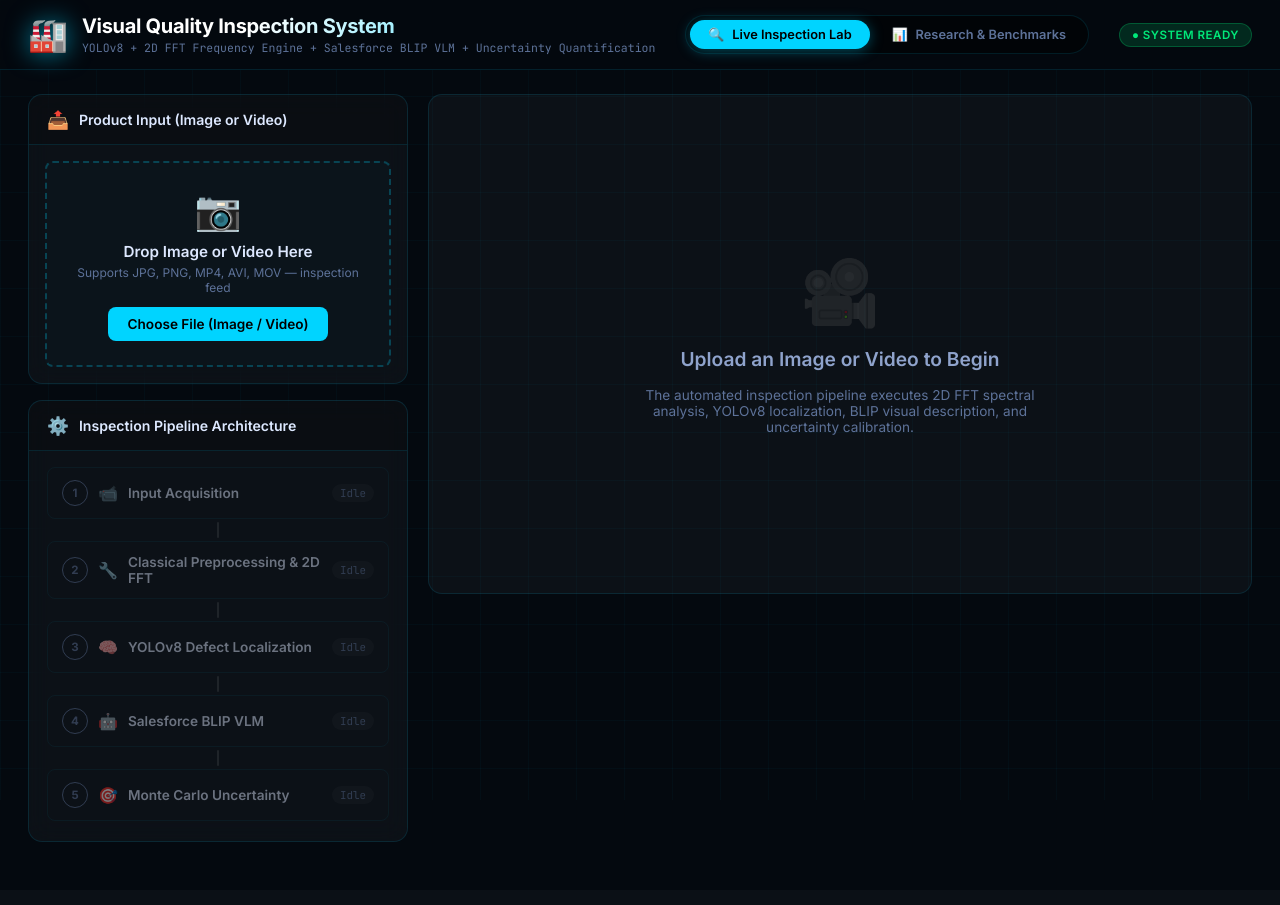
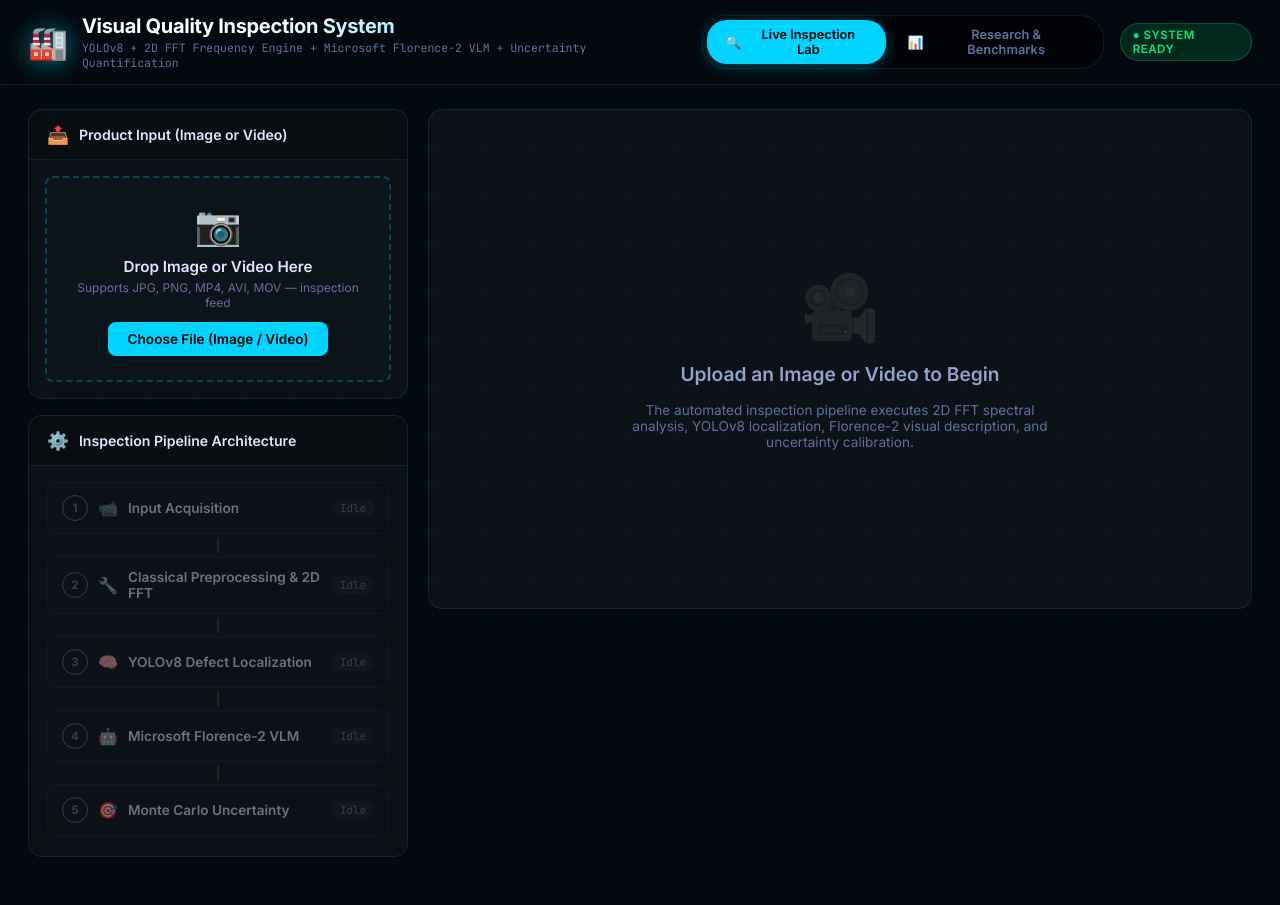
Before and after one commit to lakshya2505/visual-quality-inspection, a Flask app: page / in a window 1280 px wide. Before the commit the page ends 842 px from the top, so only its background shows below. Run offline with Flask 3, Linux system fonts and the light colour scheme.

Commit message:
Update frontend UI labels to Microsoft Florence-2 VLM across all tabs, badges, and progress indicators

```diff
--- a/templates/index.html
+++ b/templates/index.html
@@ -3,8 +3,8 @@
 <head>
   <meta charset="UTF-8">
   <meta name="viewport" content="width=device-width, initial-scale=1.0">
-  <title>Visual Quality Inspection System | YOLOv8 + BLIP + 2D FFT</title>
-  <meta name="description" content="Automated industrial defect detection using YOLOv8, 2D FFT Frequency Analysis, and BLIP Vision-Language Model with Uncertainty Quantification">
+  <title>Visual Quality Inspection System | YOLOv8 + Florence-2 VLM + 2D FFT</title>
+  <meta name="description" content="Automated industrial defect detection using YOLOv8, 2D FFT Frequency Analysis, and Microsoft Florence-2 Vision-Language Model with Uncertainty Quantification">
   <link rel="preconnect" href="https://fonts.googleapis.com">
   <link href="https://fonts.googleapis.com/css2?family=Inter:wght@300;400;500;600;700;800&family=JetBrains+Mono:wght@400;500;600&display=swap" rel="stylesheet">
 
@@ -798,7 +798,7 @@
       <span class="logo-icon">🏭</span>
       <div>
         <h1>Visual Quality Inspection System</h1>
-        <p>YOLOv8 + 2D FFT Frequency Engine + Salesforce BLIP VLM + Uncertainty Quantification</p>
+        <p>YOLOv8 + 2D FFT Frequency Engine + Microsoft Florence-2 VLM + Uncertainty Quantification</p>
       </div>
     </div>
 
@@ -905,12 +905,12 @@
               <div class="step-header">
                 <div class="step-num" id="sn-4">4</div>
                 <span class="step-icon">🤖</span>
-                <span class="step-name">Salesforce BLIP VLM</span>
+                <span class="step-name">Microsoft Florence-2 VLM</span>
                 <div class="spinner"></div>
                 <span class="step-status-badge" id="ss-4">Idle</span>
               </div>
               <div class="step-progress-bar"><div class="step-progress-inner"></div></div>
-              <div class="step-detail">Visual diagnostic description & severity assessment via vision-language transformer.</div>
+              <div class="step-detail">Visual diagnostic description & severity assessment via vision-language foundation transformer.</div>
             </div>
             <div class="step-connector"><div class="step-connector-line" id="conn-4"></div></div>
 
@@ -936,13 +936,13 @@
         <div class="placeholder" id="placeholder">
           <div class="placeholder-icon">🎥</div>
           <h2>Upload an Image or Video to Begin</h2>
-          <p>The automated inspection pipeline executes 2D FFT spectral analysis, YOLOv8 localization, BLIP visual description, and uncertainty calibration.</p>
+          <p>The automated inspection pipeline executes 2D FFT spectral analysis, YOLOv8 localization, Florence-2 visual description, and uncertainty calibration.</p>
         </div>
 
         <div class="loading-overlay" id="loading-overlay">
           <div class="loading-spinner-big"></div>
           <div class="loading-text" id="loading-text">Running Inspection Pipeline...</div>
-          <div class="loading-sub">Executing 2D FFT, YOLOv8 localization & BLIP uncertainty quantification...</div>
+          <div class="loading-sub">Executing 2D FFT, YOLOv8 localization & Florence-2 VLM analysis...</div>
         </div>
 
         <div class="results-wrapper hidden" id="results-wrapper">
@@ -1082,7 +1082,7 @@
             <span class="badge badge-cyan">Benchmark Data</span>
           </div>
           <p style="font-size:0.78rem; color:var(--text2); margin-bottom:12px;">
-            Evaluates trade-offs between detector backbone capacity (YOLOv8n vs YOLOv8s) and BLIP VLM across MVTec datasets.
+            Evaluates trade-offs between detector backbone capacity (YOLOv8n vs YOLOv8s) and Florence-2 VLM across MVTec datasets.
           </p>
           <div id="ablation-table-container">
             <table class="styled-table">
@@ -1351,7 +1351,7 @@
 
         pipelineTimer = setTimeout(() => {
           setStepState(3, 'done', '✓ Detected');
-          setStepState(4, 'active', 'BLIP VLM...');
+          setStepState(4, 'active', 'Florence-2 VLM...');
 
           pipelineTimer = setTimeout(() => {
             setStepState(4, 'done', '✓ Captioned');
```
